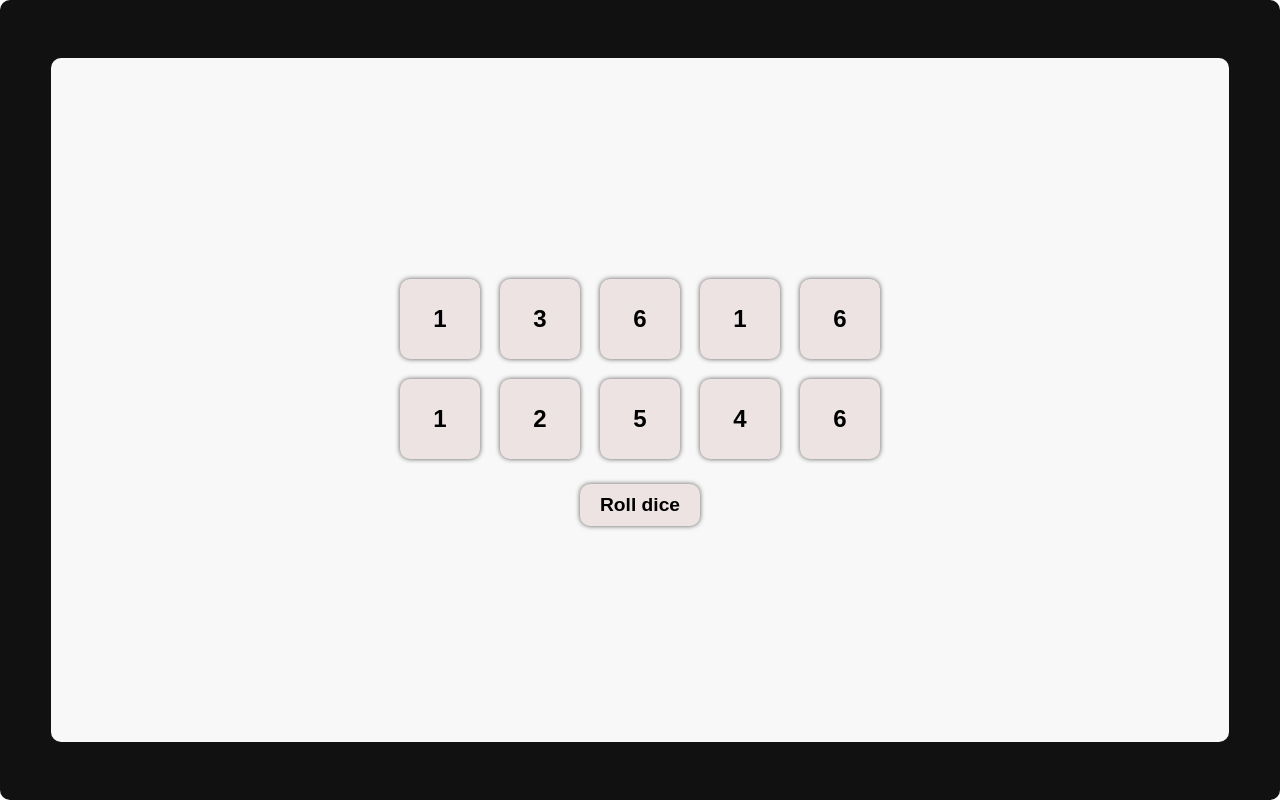
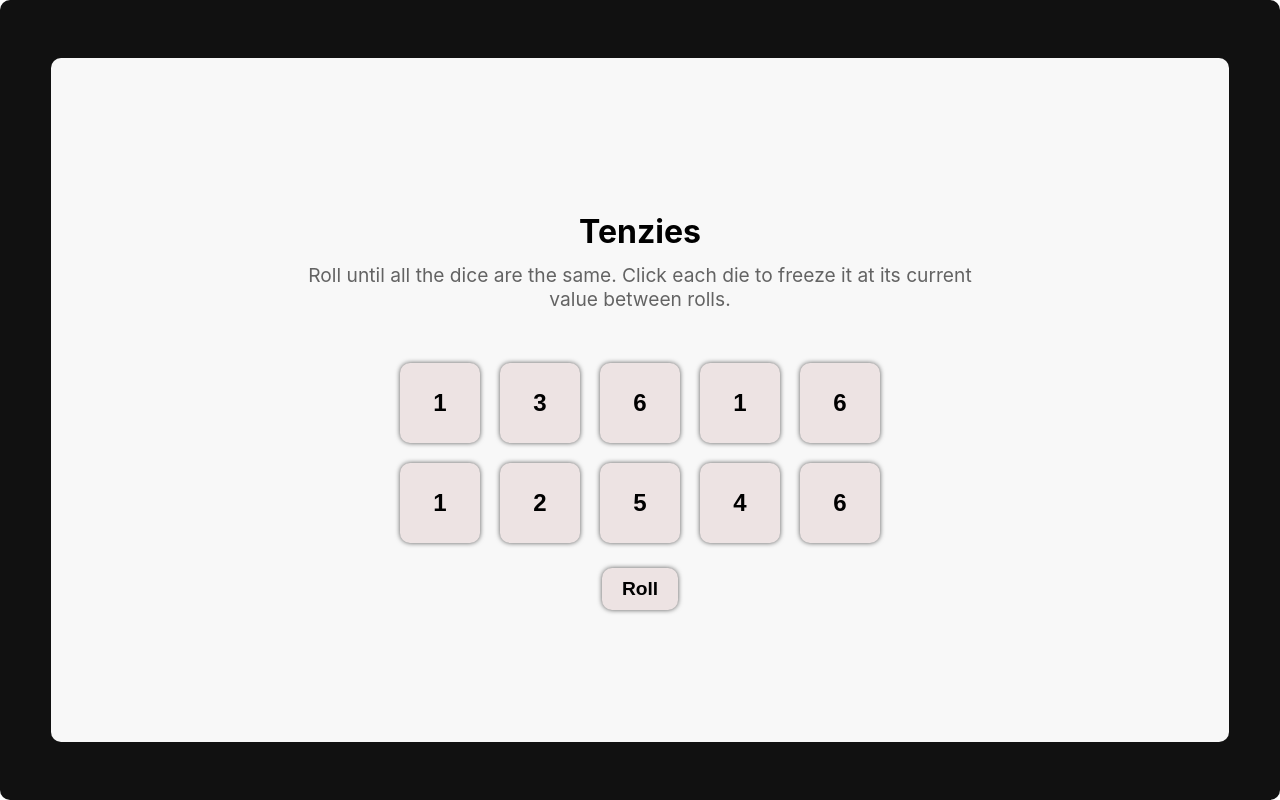
Before and after one commit to Anxhi04/tenzies-game, a React (Create React App) app: page / in a window 1280 px wide. Built offline with nearby package versions, Linux system fonts and the light colour scheme.

Commit message:
shtimi i funksion funksionalitetit per te pare nese loja eshte fituar apo jo nryshimi i tekstit ne momentin qe loja fitohet tek pjesa e buttonit dhe confetti ne mom qe fiton

```diff
--- a/package.json
+++ b/package.json
@@ -8,6 +8,7 @@
     "@testing-library/react": "^16.3.0",
     "@testing-library/user-event": "^13.5.0",
     "react": "^19.2.0",
+    "react-confetti": "^6.4.0",
     "react-dom": "^19.2.0",
     "react-scripts": "5.0.1",
     "web-vitals": "^2.1.4"
--- a/src/App.css
+++ b/src/App.css
@@ -33,3 +33,16 @@
 .dice.held{
   background: rgb(238, 181, 181);
 }
+.title{
+  font-size: 2rem;
+  margin-bottom: 0;
+}
+.instructions{
+  margin-top: 1%;
+  margin-bottom: 4%;
+  font-size: 1.2rem;
+  color: rgb(99, 99, 99);
+  text-align: center;
+  width: 60%;
+
+}
--- a/src/components/main.jsx
+++ b/src/components/main.jsx
@@ -1,10 +1,11 @@
 import Dice from "./Dice"
 import React from "react"
+import Confetti from "react-confetti"
 
 export default function Main(){
 
     const [dice, setDice] = React.useState(allNewDice())
-    const [isHeld, setIsHeld] = React.useState(false)
+    const gameWon = dice.every(die => die.isHeld && die.value === dice[0].value)
 
     function allNewDice() {
         return new Array(10).fill(0).map(() => ({
@@ -21,24 +22,42 @@ export default function Main(){
               holdDice={() => holdDice(index)}
               />)
     }
+// Generate new value for dice which are not held
+    function rollDice(){
+        if(dice.every(die => die.isHeld)){
+            setDice(allNewDice())
+        }else{
+            setDice(oldDice => oldDice.map(die =>
+            die.isHeld ? die : {
+                ...die,
+                value: Math.ceil(Math.random() * 6),
+    }))}
 
-    function rollDice(){
-        setDice(allNewDice())
     }
+
     function holdDice(index){
           setDice(oldDice => oldDice.map((dice, i) =>
               i === index ? {...dice, isHeld: !dice.isHeld} : dice
   ))
     }
+
+
+    const text = gameWon ? "New Game" : "Roll"
+
+
   return(
     <>
         <div className="frame">
             <div className="content">
+                {gameWon && <Confetti />}
+                <h1 className="title">Tenzies</h1>
+                <p className="instructions">Roll until all the dice are the same. Click each die to freeze
+                    it at its current value between rolls.</p>
                 <div className="dice-container">
                     {diceElements()}
                </div>
 
-               <button onClick={rollDice} className="rollBtn">Roll dice</button>
+               <button onClick={rollDice} className="rollBtn">{text}</button>
 
                 </div>
 
```
Also changed, not shown: 1 other file (tests, documents, lock files or other folders).
